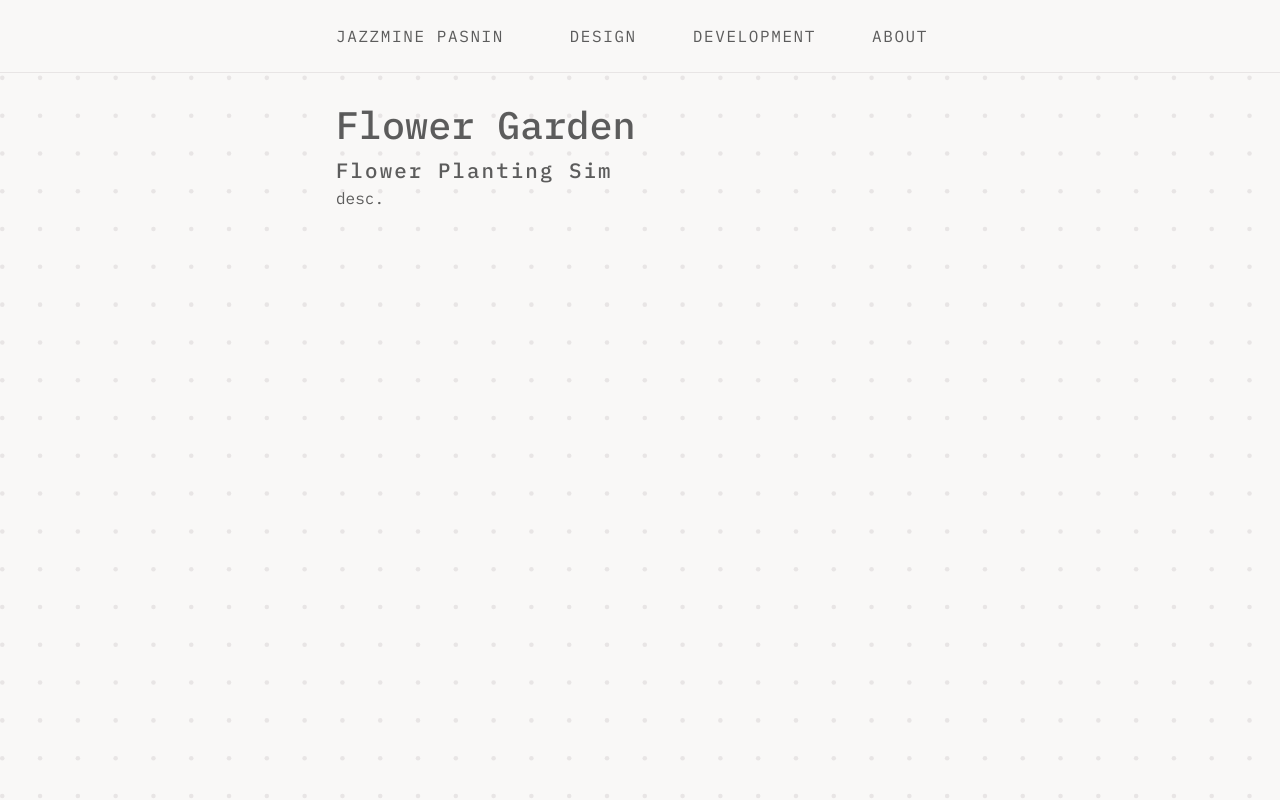
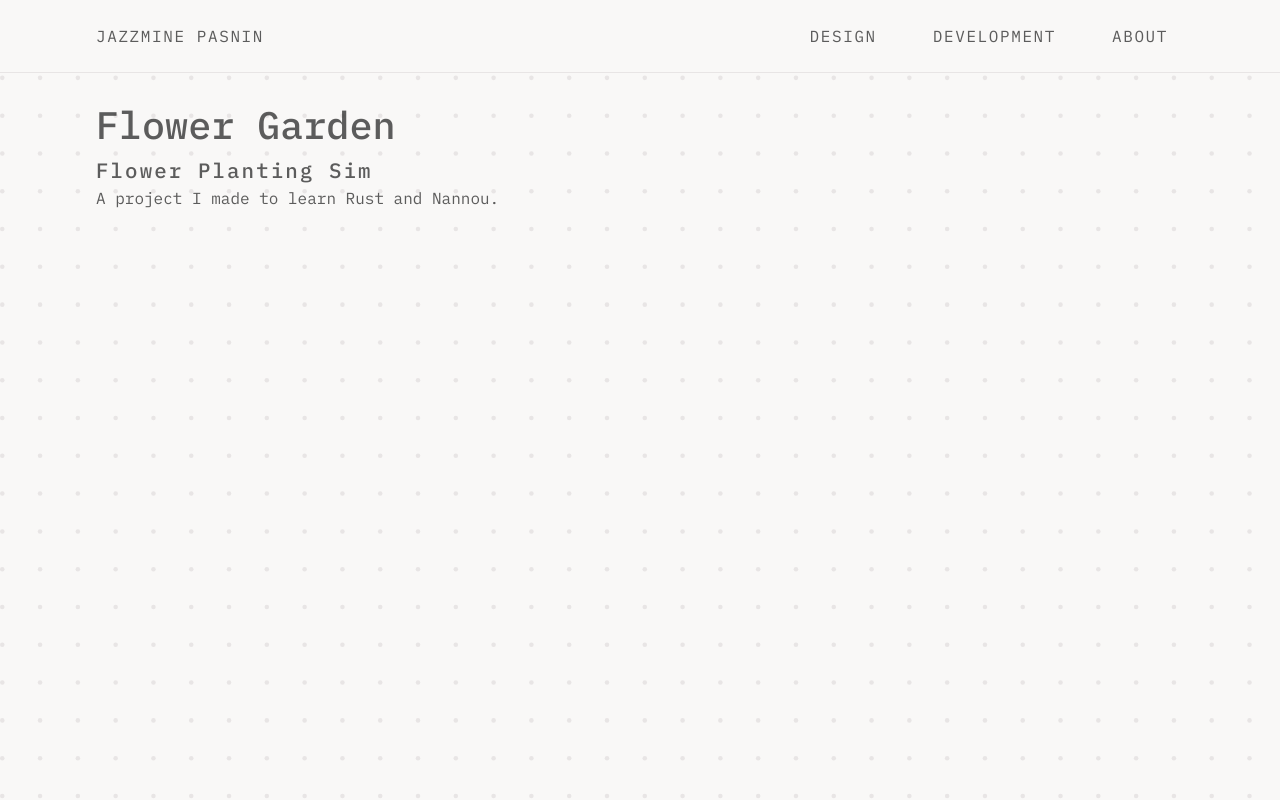
Before and after one commit to Jazzmoin/portfolio, a SvelteKit app: page /development/flower-garden in a window 1280 px wide. Built offline with nearby package versions, Linux system fonts and the light colour scheme; no server answers.

Commit message:
page styling

```diff
--- a/src/routes/+layout.svelte
+++ b/src/routes/+layout.svelte
@@ -40,7 +40,7 @@
     }
 
     main {
-        padding: var(--dot-spacing) calc(var(--dot-spacing) * 14);
+        padding: var(--dot-spacing) calc(var(--dot-spacing) * 4);
     }
 
     header {
@@ -49,7 +49,7 @@
         align-items: center;
         border-bottom: 1px solid var(--color-bg-1);
         background-color: var(--color-bg-0);
-        padding: var(--dot-spacing) calc(var(--dot-spacing) * 14);
+        padding: var(--dot-spacing) calc(var(--dot-spacing) * 4);
     }
 
     ul {
--- a/src/routes/about/+page.svelte
+++ b/src/routes/about/+page.svelte
@@ -1,12 +1,12 @@
 <script>
-    import CardLayout from "$lib/components/CardLayout.svelte";
-
-    const cards = [
-        {
-            href: "",
-            title: "-",
-            desc: "-",
-            img: "/src/lib/images/img.png",
-        },
-    ];
+    // import CardLayout from "$lib/components/CardLayout.svelte";
+    //
+    // const cards = [
+    //     {
+    //         href: "",
+    //         title: "-",
+    //         desc: "-",
+    //         img: "/src/lib/images/img.png",
+    //     },
+    // ];
 </script>
--- a/src/routes/development/flower-garden/+page.svelte
+++ b/src/routes/development/flower-garden/+page.svelte
@@ -29,7 +29,7 @@
 
 <h1>Flower Garden</h1>
 <h2>Flower Planting Sim</h2>
-<p>desc.</p>
+<p>A project I made to learn Rust and Nannou.</p>
 
 <main>
     <span bind:this={container} style="display:none;"></span>
--- a/src/routes/development/todo-analytics/+page.svelte
+++ b/src/routes/development/todo-analytics/+page.svelte
@@ -214,6 +214,10 @@
 <main>
     <h1>Microsoft To Do Analytics</h1>
 
+    <h2>Analytics Dashboard</h2>
+    <p class="pb-8">A project created to view todo list stats overall and across individual lists.</p>
+
+
     {#if s.state === "unknown"}
         <div>Loading...</div>
     {:else if s.state === "signedOut"}
@@ -227,7 +231,7 @@
         <p>Progress {(s.progress * 100).toFixed(2)}%</p>
     {:else}
         <div class="welcome-message">
-            <h2>Welcome, {s.user.name ?? "User"}</h2>
+            <p>Welcome, {s.user.name ?? "User"}</p>
 
             <div class="welcome-actions">
                 <button class="action-btn logout-btn" onclick={signOut}>
@@ -362,8 +366,8 @@
         gap: 1rem;
         width: 100%;
         min-height: 70vh;
-        /*background-color: var(--color-bg-0);*/
-        /*border: 5px solid var(--color-theme-1);*/
+        background-color: var(--color-bg-0);
+        border: 5px solid var(--color-theme-1);
         border-radius: 0.5rem;
         padding: 1rem;
     }
```
